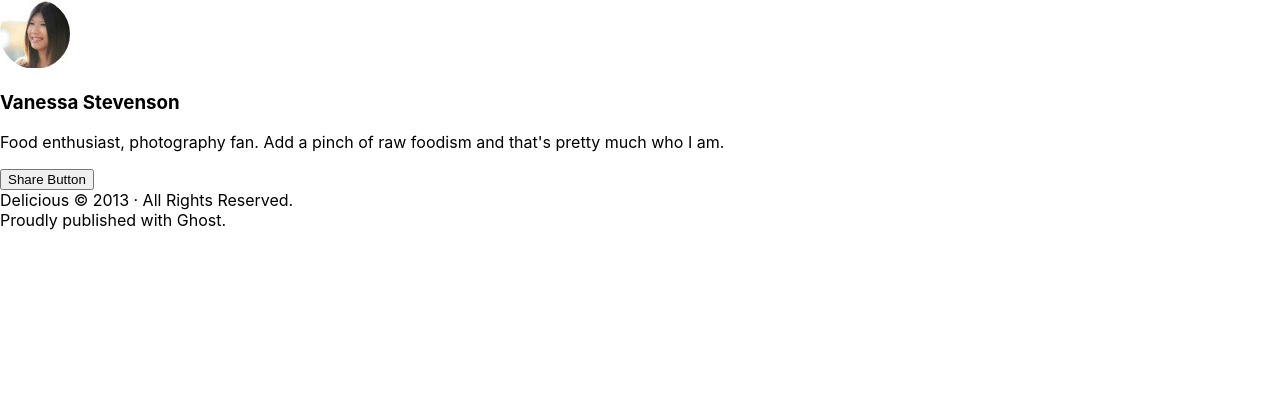
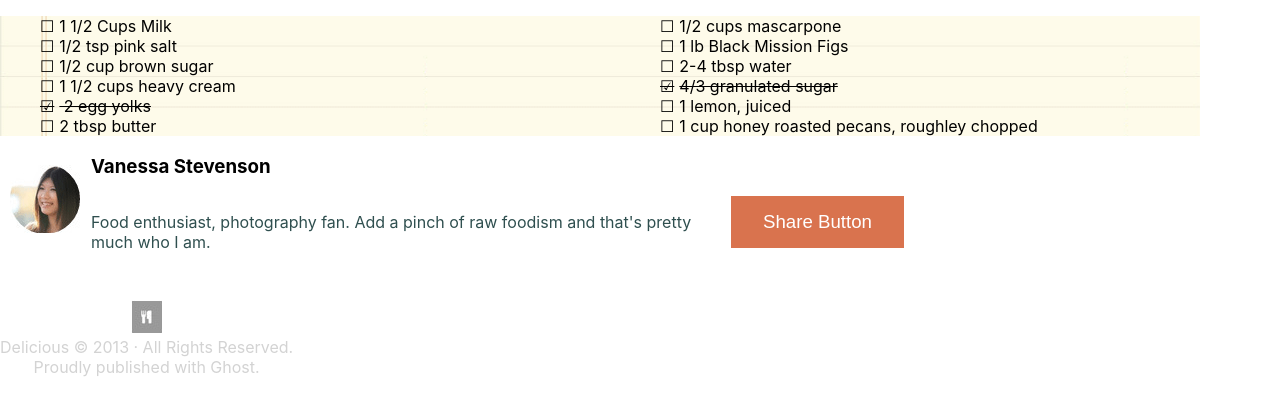
Before and after one commit to hunterdanielson/chocolate-pizza-react, a React (Create React App) app: page / in a window 1280 px wide. Shown: the top 412 px of the page. Built offline with nearby package versions, Linux system fonts and the light colour scheme.

Commit message:
bottom css

```diff
--- a/src/App.css
+++ b/src/App.css
@@ -1,38 +1,58 @@
-.App {
+
+#recipe-note {
+  display: grid;
+  grid-template-columns: 1fr 1fr;
+  background-image: url('lab-assets/list-bg.png');
+  background-repeat: repeat-y;
+  background-size: 1200px 300px;
+}
+
+ul {
+  list-style: none;
+}
+
+li:before{
+  content: "\2610";
+  margin-right:5px;
+}
+
+li.crossed:before {
+  content: "\2611";
+  margin-right:5px;
+}
+
+li.crossed {
+  text-decoration: line-through;
+}
+
+#van-pic {
+  float: left;
+  padding: 10px;
+}
+
+#van-info {
+  float: left;
+  color: darkslategray;
+  width: 50%;
+}
+
+#share-button {
+  float: left;
+  background-color: #d9734e;
+  border: none;
+  color: white;
+  padding: 15px 32px ;
+  font-size: 14pt;
+  text-align: center;
+
+}
+
+#footer {
+  position: absolute;
+  top: 300px;
   text-align: center;
 }
 
-.App-logo {
-  height: 40vmin;
-  pointer-events: none;
+#bottom-text {
+  color: lightgray;
 }
-
-@media (prefers-reduced-motion: no-preference) {
-  .App-logo {
-    animation: App-logo-spin infinite 20s linear;
-  }
-}
-
-.App-header {
-  background-color: #282c34;
-  min-height: 100vh;
-  display: flex;
-  flex-direction: column;
-  align-items: center;
-  justify-content: center;
-  font-size: calc(10px + 2vmin);
-  color: white;
-}
-
-.App-link {
-  color: #61dafb;
-}
-
-@keyframes App-logo-spin {
-  from {
-    transform: rotate(0deg);
-  }
-  to {
-    transform: rotate(360deg);
-  }
-}
--- a/src/App.js
+++ b/src/App.js
@@ -1,8 +1,9 @@
 
-import React, { Component } from 'react'
+import React, { Component } from 'react';
+import "./App.css";
 // import Header from './Header.js';
 // import Body from './Body.js';
-// import Recipe from './Recipe.js';
+import Recipe from './Recipe.js';
 import Profile from './Profile.js';
 import Footer from './Footer.js';
 
@@ -12,8 +13,8 @@ export default class App extends Component {
     return (
       <div className='App'>
         {/* <Header/>
-        <Body/>
-        <Recipe/> */}
+        <Body/> */}
+        <Recipe/>
         <Profile/>
         <Footer/>
       </div>
--- a/src/Footer.js
+++ b/src/Footer.js
@@ -1,13 +1,14 @@
 import React, { Component } from 'react'
+import bottomFork from './lab-assets/small-logo.png';
 
 export default class Footer extends Component {
     render() {
         return (
-            <div>
-                <div id="bottom-fork-icon"></div>
+            <div id="footer">
+                <img src={bottomFork} id="bottom-fork-icon" alt="fork icon" />
                 <div id="bottom-text">Delicious &copy; 2013 &middot; All Rights Reserved.
-                <br></br>
-                Proudly published with Ghost.
+                <br/>
+                <div>Proudly published with Ghost.</div>
                 </div>
             </div>
         )
--- a/src/Profile.js
+++ b/src/Profile.js
@@ -4,11 +4,11 @@ import vanPic from './lab-assets/van-pic.png';
 export default class Profile extends Component {
     render() {
         return (
-            <div>
-                <img src={vanPic} alt="van-pic"></img>
+            <div id="van-container">
+                <img src={vanPic} alt="van-pic" id="van-pic"/>
                 <h3>Vanessa Stevenson</h3>
-                <p>Food enthusiast, photography fan. Add a pinch of raw foodism and that's pretty much who I am.</p>
-                <button id="share-recipe">Share Button</button>
+                <p id="van-info">Food enthusiast, photography fan. Add a pinch of raw foodism and that's pretty much who I am.</p>
+                <button id="share-button">Share Button</button>
             </div>
         )
     }
--- a/src/Recipe.js
+++ b/src/Recipe.js
@@ -0,0 +1,24 @@
+import React, { Component } from 'react'
+
+export default class Recipe extends Component {
+    render() {
+        return (
+            <div>
+                <ul id="recipe-note">
+                    <li>1 1/2 Cups Milk</li>
+                    <li>1/2 cups mascarpone</li>
+                    <li>1/2 tsp pink salt</li>
+                    <li>1 lb Black Mission Figs</li>
+                    <li>1/2 cup brown sugar</li>
+                    <li>2-4 tbsp water</li>
+                    <li>1 1/2 cups heavy cream</li>
+                    <li className="crossed">4/3 granulated sugar</li>
+                    <li className="crossed"> 2 egg yolks</li>
+                    <li>1 lemon, juiced</li>
+                    <li>2 tbsp butter</li>
+                    <li>1 cup honey roasted pecans, roughley chopped</li>
+                </ul>
+            </div>
+        )
+    }
+}
```
